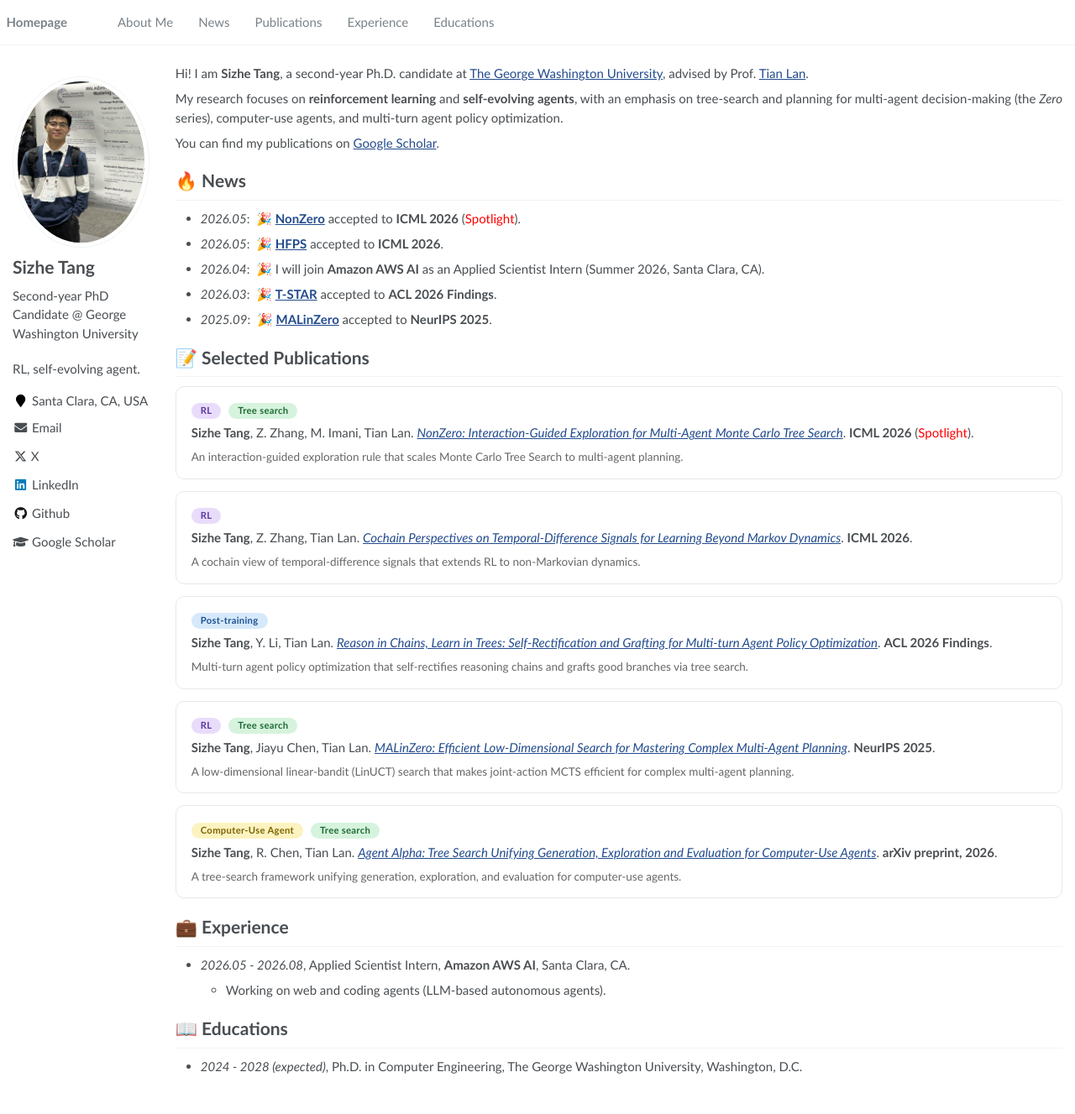
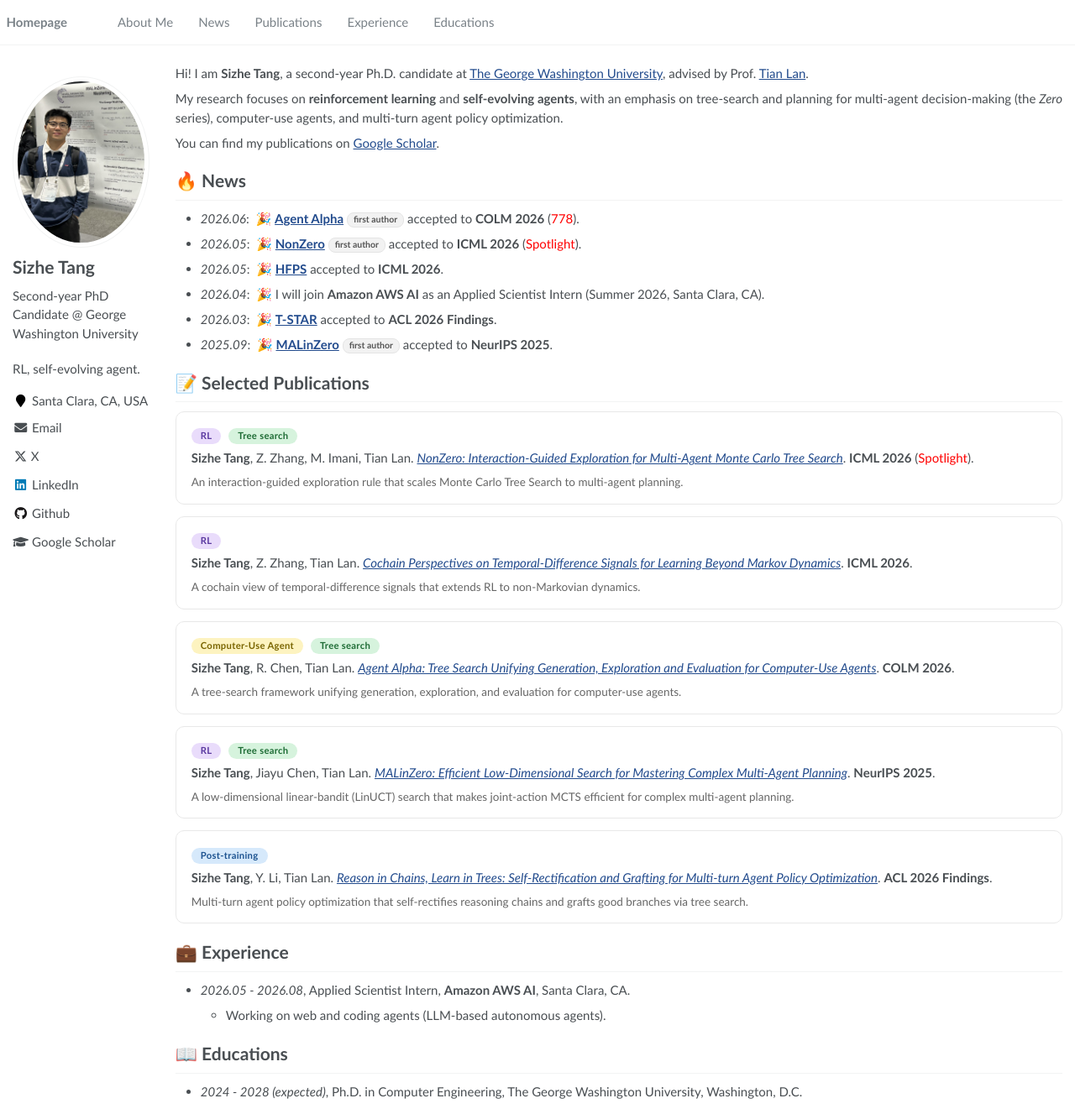
Before and after one commit to sizhe-tang/sizhe-tang.github.io, a Jekyll site: the page built from _pages/about.md, in a window 1280 px wide and 1327 px high. Shown: the whole window at 84% size. Built offline with Jekyll 4.4.1, drawn with Linux system fonts in a browser that asks for light colours; part of the change alters nothing that is shown.

Commit message:
News: Agent Alpha at COLM 2026 (778); mark first-author papers; swap Agent Alpha/T-STAR in publications
Co-Authored-By: Claude Opus 4.8 (1M context) <noreply@anthropic.com>

```diff
--- a/_pages/about.md
+++ b/_pages/about.md
@@ -28,11 +28,12 @@ You can find my publications on <a href='https://scholar.google.com/citations?us
 
 
 # 🔥 News
-- *2026.05*: &nbsp;🎉 [**NonZero**](https://arxiv.org/abs/2605.00751) accepted to **ICML 2026** (<span style="color:red">Spotlight</span>).
+- *2026.06*: &nbsp;🎉 [**Agent Alpha**](https://arxiv.org/abs/2602.02995) <span class="first-author">first author</span> accepted to **COLM 2026** (<span style="color:red">778</span>).
+- *2026.05*: &nbsp;🎉 [**NonZero**](https://arxiv.org/abs/2605.00751) <span class="first-author">first author</span> accepted to **ICML 2026** (<span style="color:red">Spotlight</span>).
 - *2026.05*: &nbsp;🎉 [**HFPS**](https://arxiv.org/abs/2602.06939) accepted to **ICML 2026**.
 - *2026.04*: &nbsp;🎉 I will join **Amazon AWS AI** as an Applied Scientist Intern (Summer 2026, Santa Clara, CA).
 - *2026.03*: &nbsp;🎉 [**T-STAR**](https://arxiv.org/abs/2604.07165) accepted to **ACL 2026 Findings**.
-- *2025.09*: &nbsp;🎉 [**MALinZero**](https://proceedings.neurips.cc/paper_files/paper/2025/hash/6cd8644fab1f7837acd8298f6360864c-Abstract-Conference.html) accepted to **NeurIPS 2025**.
+- *2025.09*: &nbsp;🎉 [**MALinZero**](https://proceedings.neurips.cc/paper_files/paper/2025/hash/6cd8644fab1f7837acd8298f6360864c-Abstract-Conference.html) <span class="first-author">first author</span> accepted to **NeurIPS 2025**.
 <!-- TODO: News 日期是按惯例估的，请按实际录用/起始时间调整 -->
 
 # 📝 Selected Publications
@@ -63,6 +64,20 @@ You can find my publications on <a href='https://scholar.google.com/citations?us
 .tag-rl  { background: #e9dcfb; color: #5a39a0; }    /* 淡紫 · RL */
 .tag-ts  { background: #d6f3dd; color: #1d6b34; }    /* 淡绿 · Tree search */
 
+/* News 里的「一作」标记 */
+.first-author {
+  display: inline-block;
+  padding: 0 7px;
+  border-radius: 8px;
+  font-size: 0.7em;
+  font-weight: 600;
+  background: #f2f2f2;
+  color: #555;
+  border: 1px solid #e4e4e4;
+  vertical-align: 0.12em;
+  white-space: nowrap;
+}
+
 /* 加宽正文列：清零 Susy gutter 外边距，两列宽度之和=99% 保证并排不掉行（仅大屏生效） */
 @media (min-width: 1200px) {
   #main .sidebar { width: 13%; margin: 0; }
@@ -90,11 +105,11 @@ You can find my publications on <a href='https://scholar.google.com/citations?us
 
 <div class="pub-card" markdown="1">
 
-<span class="tag tag-pt">Post-training</span>
+<span class="tag tag-cua">Computer-Use Agent</span> <span class="tag tag-ts">Tree search</span>
 
-**Sizhe Tang**, Y. Li, Tian Lan. [*Reason in Chains, Learn in Trees: Self-Rectification and Grafting for Multi-turn Agent Policy Optimization*](https://arxiv.org/abs/2604.07165). **ACL 2026 Findings**.
+**Sizhe Tang**, R. Chen, Tian Lan. [*Agent Alpha: Tree Search Unifying Generation, Exploration and Evaluation for Computer-Use Agents*](https://arxiv.org/abs/2602.02995). **COLM 2026**.
 
-<span class="pub-desc">Multi-turn agent policy optimization that self-rectifies reasoning chains and grafts good branches via tree search.</span>
+<span class="pub-desc">A tree-search framework unifying generation, exploration, and evaluation for computer-use agents.</span>
 </div>
 
 <div class="pub-card" markdown="1">
@@ -108,11 +123,11 @@ You can find my publications on <a href='https://scholar.google.com/citations?us
 
 <div class="pub-card" markdown="1">
 
-<span class="tag tag-cua">Computer-Use Agent</span> <span class="tag tag-ts">Tree search</span>
+<span class="tag tag-pt">Post-training</span>
 
-**Sizhe Tang**, R. Chen, Tian Lan. [*Agent Alpha: Tree Search Unifying Generation, Exploration and Evaluation for Computer-Use Agents*](https://arxiv.org/abs/2602.02995). **arXiv preprint, 2026**.
+**Sizhe Tang**, Y. Li, Tian Lan. [*Reason in Chains, Learn in Trees: Self-Rectification and Grafting for Multi-turn Agent Policy Optimization*](https://arxiv.org/abs/2604.07165). **ACL 2026 Findings**.
 
-<span class="pub-desc">A tree-search framework unifying generation, exploration, and evaluation for computer-use agents.</span>
+<span class="pub-desc">Multi-turn agent policy optimization that self-rectifies reasoning chains and grafts good branches via tree search.</span>
 </div>
 
 # 💼 Experience
```
